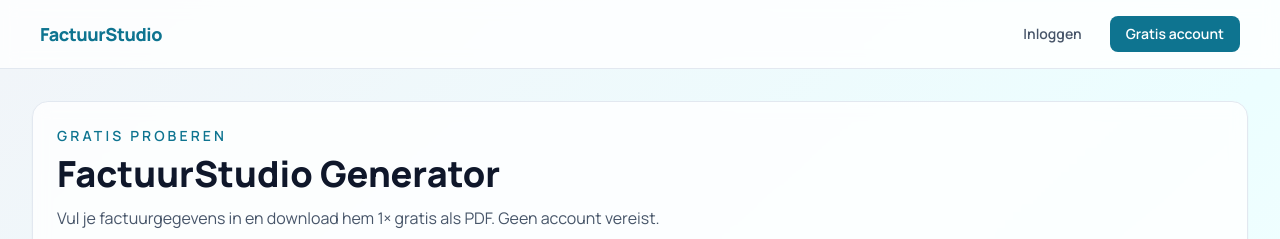
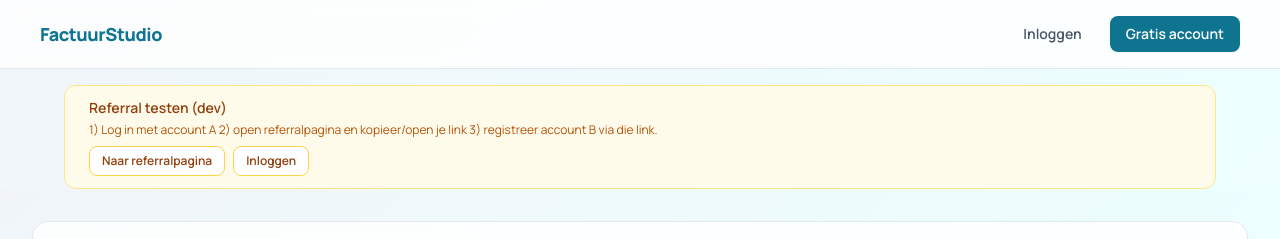
Before and after one commit to rajitovo-ai/factuurstudio, a React (Vite) app: page / in a window 1280 px wide. Shown: the top 239 px of the page. Built offline with nearby package versions, Linux system fonts and the light colour scheme; no server answers.

Commit message:
Add referral testing shortcuts from landing and referral pages

```diff
--- a/src/pages/LandingPage.tsx
+++ b/src/pages/LandingPage.tsx
@@ -2,6 +2,8 @@
 import { Link } from 'react-router-dom'
 import InvoiceGenerator from '../components/invoice/InvoiceGenerator'
 import { useAuthStore } from '../stores/authStore'
+
+const isDev = import.meta.env.DEV
 
 export default function LandingPage() {
   const userId = useAuthStore((state) => state.userId)
@@ -29,6 +31,29 @@
         </div>
       </nav>
 
+      {isDev ? (
+        <section className="mx-auto mt-4 w-full max-w-6xl rounded-xl border border-amber-200 bg-amber-50 px-4 py-3 text-sm text-amber-800 sm:px-6">
+          <p className="font-semibold">Referral testen (dev)</p>
+          <p className="mt-1 text-xs text-amber-700">
+            1) Log in met account A 2) open referralpagina en kopieer/open je link 3) registreer account B via die link.
+          </p>
+          <div className="mt-2 flex flex-wrap gap-2">
+            <Link
+              to="/referral"
+              className="rounded-lg border border-amber-300 bg-white px-3 py-1.5 text-xs font-semibold text-amber-800 hover:bg-amber-100"
+            >
+              Naar referralpagina
+            </Link>
+            <Link
+              to="/login"
+              className="rounded-lg border border-amber-300 bg-white px-3 py-1.5 text-xs font-semibold text-amber-800 hover:bg-amber-100"
+            >
+              Inloggen
+            </Link>
+          </div>
+        </section>
+      ) : null}
+
       {/* Full generator in guest mode */}
       <InvoiceGenerator guestMode />
     </div>
--- a/src/pages/ReferralPage.tsx
+++ b/src/pages/ReferralPage.tsx
@@ -118,6 +118,16 @@
               className="rounded-lg border border-amber-300 bg-white px-3 py-1.5 text-xs font-semibold text-amber-800 hover:bg-amber-100"
             >
               Reset simulatie
+            </button>
+            <button
+              type="button"
+              disabled={!code}
+              onClick={() => {
+                window.open(shareLink, '_blank', 'noopener,noreferrer')
+              }}
+              className="rounded-lg border border-amber-300 bg-white px-3 py-1.5 text-xs font-semibold text-amber-800 hover:bg-amber-100 disabled:cursor-not-allowed disabled:opacity-50"
+            >
+              Open test-register tab
             </button>
           </div>
         </section>
```
